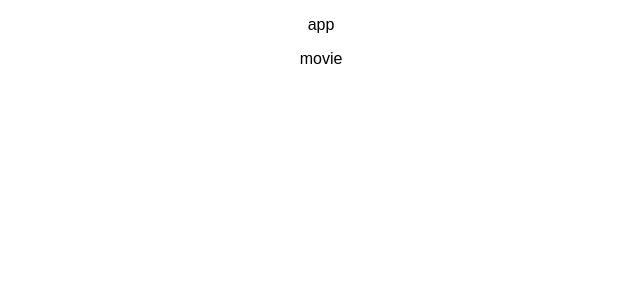
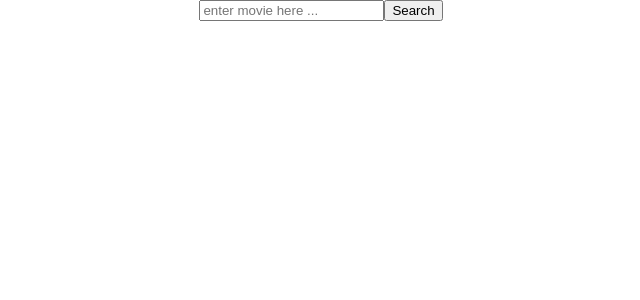
Before and after one commit to jacekkowalczyk91/movies-app, a React (Create React App) app: page / in a window 1280 px wide. Shown: the top 300 px of the page, without its empty margins (319-959 px from the left). Built offline with nearby package versions, Linux system fonts and the light colour scheme; no server answers.

Commit message:
form added

```diff
--- a/src/App.js
+++ b/src/App.js
@@ -7,7 +7,6 @@ class App extends Component {
   render() {
     return (
       <div className="App">
-        <p>app</p>
         <Movies/>
       </div>
     );
--- a/src/Components/Movies/Movies.js
+++ b/src/Components/Movies/Movies.js
@@ -21,10 +21,8 @@ class Movies extends React.Component {
         const {data} = this.state
         return (
             <div>
-                {data.Title}
-                <p>movie</p>
                 <MoviesSearch data={data}/>
-                <MoviesList/>
+                <MoviesList data={data}/>
             </div>
         )
     }
--- a/src/Components/Movies/MoviesSearch.js
+++ b/src/Components/Movies/MoviesSearch.js
@@ -1,10 +1,34 @@
 import React from 'react'
 
 class MoviesSearch extends React.Component {
+
+    state = {
+        inputValue: ''
+    }
+
+    handleInputChange = event => {
+        this.setState({
+            inputValue: event.target.value
+        })
+    }
+
     render() {
-        return(
+        return (
             <div>
-                {this.props.data.Title}
+                <form
+
+                >
+                    <input
+                        type="text"
+                        placeholder="enter movie here ..."
+                        value={this.state.inputValue}
+                        onChange={this.handleInputChange}
+                    />
+                    <input
+                        type="submit"
+                        value="Search"
+                    />
+                </form>
             </div>
         )
     }
```
